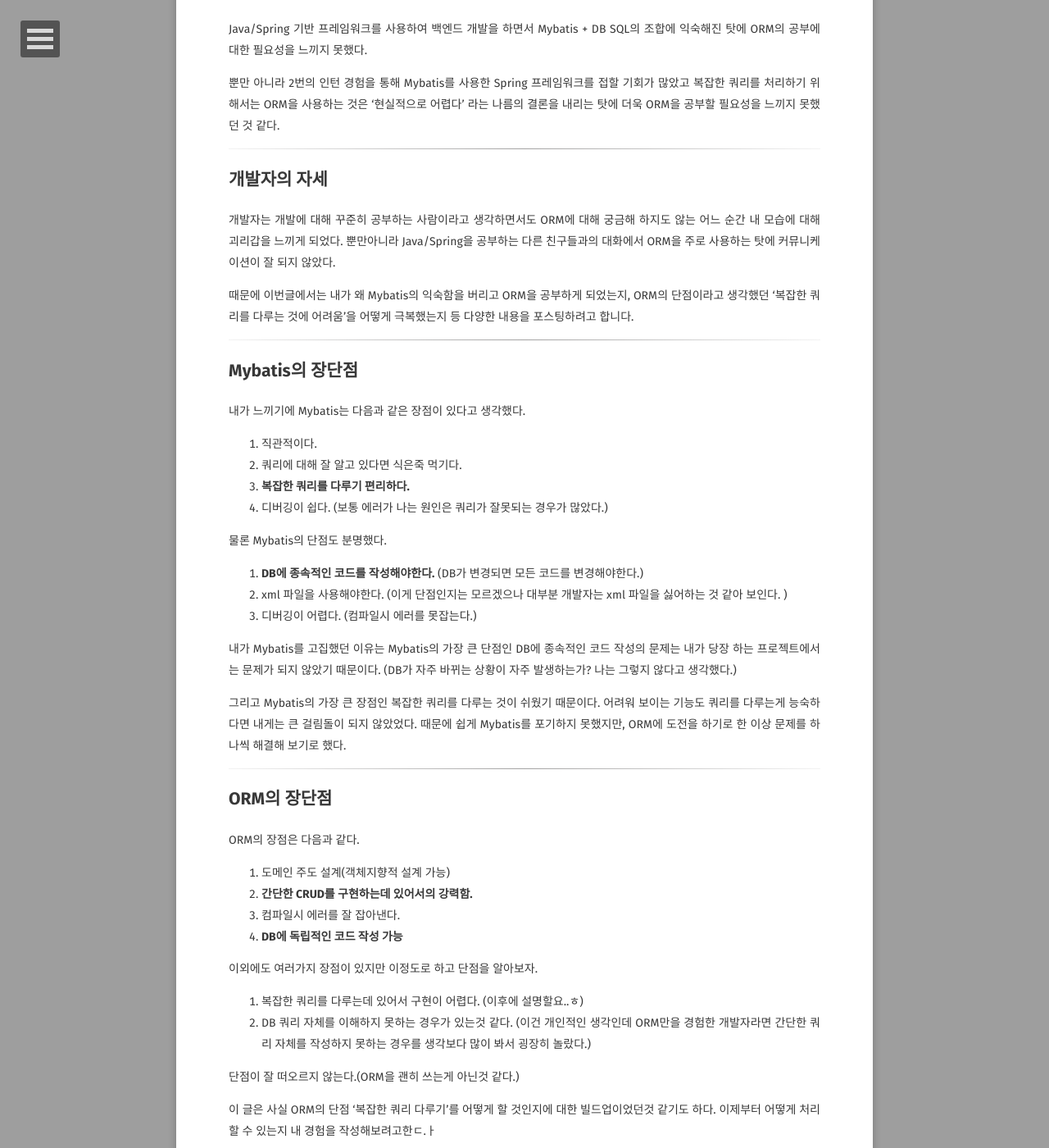
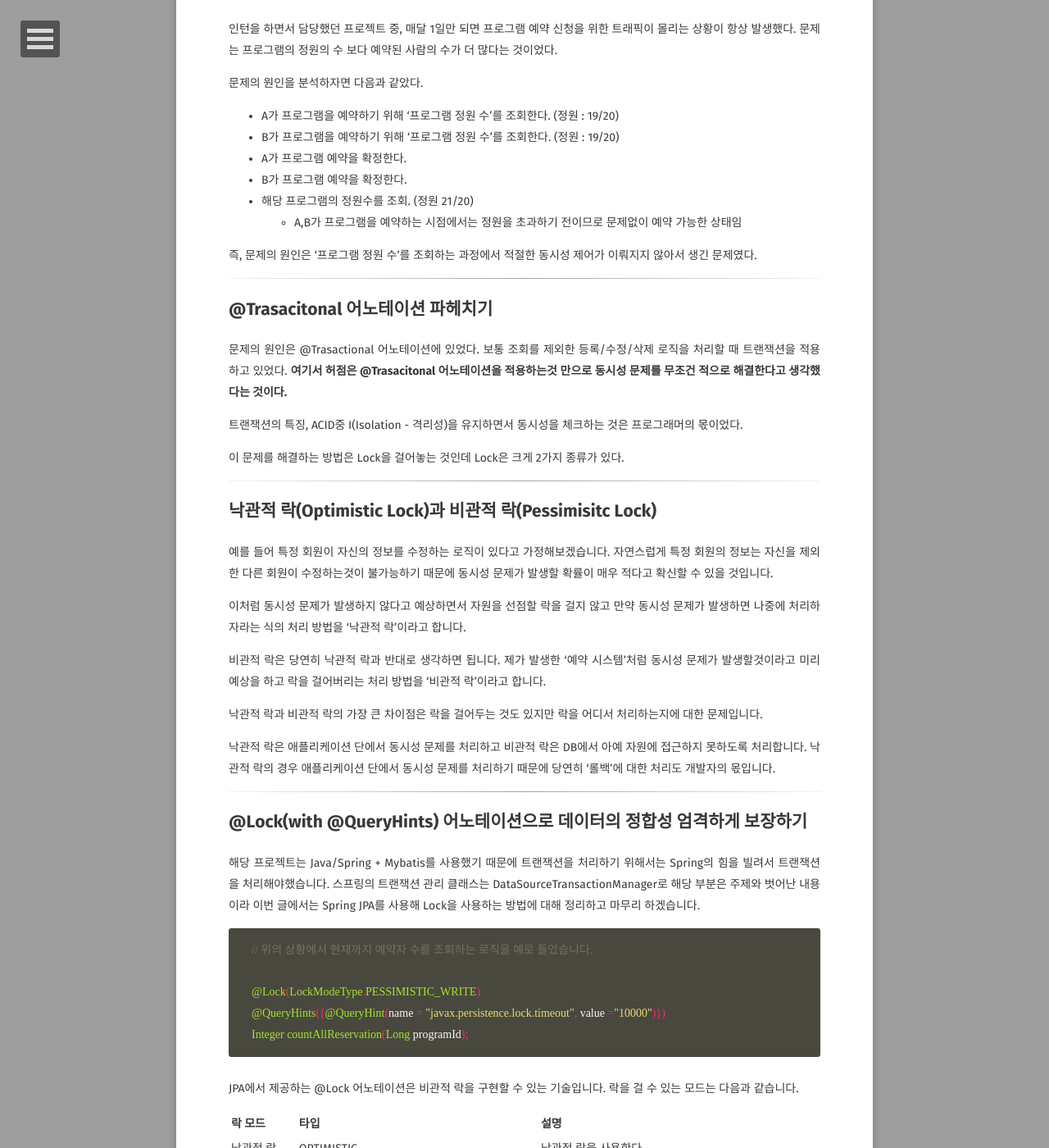
Before and after one commit to MinChangJeong/minchangjeong.github.io, a Jekyll site: the page built from _posts/2023-08-21-post.md, in a window 1280 px wide and 1400 px high, scrolled down 403 px. Shown: the whole window at 82% size. Built offline with Jekyll 4.4.1, drawn with Linux system fonts in a browser that asks for light colours; some web fonts are replaced; comment, search, counter and statistics services are not loaded; some of the changed text lies outside the part shown.

Commit message:
[feat] 2023-08-21 블로그 작성

````diff
--- a/_config.yml
+++ b/_config.yml
@@ -1,6 +1,6 @@
 # Site
 title:              정민창
-bio:                '제 블로그에 찾아와 주셔서 감사합니다. 개발을 하면서 발생한 이슈들을 기록하고 관리합니다. '
+bio:                '개발을 하면서 발생한 이슈들을 기록하고 관리합니다. '
 description:        "한국공학대학교"
 reading_time:       true
 words_per_minute:   200
--- /dev/null
+++ b/_posts/2023-08-21-post.md
@@ -0,0 +1,85 @@
+---
+layout: post
+title: "데이터의 정합성을 보장하기 - @Trasactional 과 Lock 기법"
+date: 2023-08-21
+excerpt: "트랜잭션이 무조건적으로 동시성을 보장하지는 않는다."
+tags: [Trasaction, lock, backend]
+comments: true
+---
+
+## 문제 발생 배경
+
+인턴을 하면서 담당했던 프로젝트 중, 매달 1일만 되면 프로그램 예약 신청을 위한 트래픽이 몰리는 상황이 항상 발생했다. 문제는 프로그램의 정원의 수 보다 예약된 사람의 수가 더 많다는 것이었다.
+
+문제의 원인을 분석하자면 다음과 같았다.
+
+* A가 프로그램을 예약하기 위해 '프로그램 정원 수'를 조회한다. (정원 : 19/20)
+* B가 프로그램을 예약하기 위해 '프로그램 정원 수'를 조회한다. (정원 : 19/20)
+* A가 프로그램 예약을 확정한다.
+* B가 프로그램 예약을 확정한다.
+* 해당 프로그램의 정원수를 조회. (정원 21/20)
+    * A,B가 프로그램을 예약하는 시점에서는 정원을 초과하기 전이므로 문제없이 예약 가능한 상태임
+
+즉, 문제의 원인은 '프로그램 정원 수'를 조회하는 과정에서 적절한 동시성 제어가 이뤄지지 않아서 생긴 문제였다.
+
+----
+
+## @Trasacitonal 어노테이션 파헤치기
+
+문제의 원인은 @Trasactional 어노테이션에 있었다. 보통 조회를 제외한 등록/수정/삭제 로직을 처리할 때 트랜잭션을 적용하고 있었다. **여기서 허점은 @Trasacitonal 어노테이션을 적용하는것 만으로 동시성 문제를 무조건 적으로 해결한다고 생각했다는 것이다.**
+
+트랜잭션의 특징, ACID중 I(Isolation - 격리성)을 유지하면서 동시성을 체크하는 것은 프로그래머의 몫이었다.
+
+이 문제를 해결하는 방법은 Lock을 걸어놓는 것인데 Lock은 크게 2가지 종류가 있다.
+
+----
+
+## 낙관적 락(Optimistic Lock)과 비관적 락(Pessimisitc Lock)
+
+예를 들어 특정 회원이 자신의 정보를 수정하는 로직이 있다고 가정해보겠습니다. 자연스럽게 특정 회원의 정보는 자신을 제외한 다른 회원이 수정하는것이 불가능하기 때문에 동시성 문제가 발생할 확률이 매우 적다고 확신할 수 있을 것입니다.
+
+이처럼 동시성 문제가 발생하지 않다고 예상하면서 자원을 선점할 락을 걸지 않고 만약 동시성 문제가 발생하면 나중에 처리하자라는 식의 처리 방법을 '낙관적 락'이라고 합니다.
+
+비관적 락은 당연히 낙관적 락과 반대로 생각하면 됩니다. 제가 발생한 '예약 시스템'처럼 동시성 문제가 발생할것이라고 미리 예상을 하고 락을 걸어버리는 처리 방법을 '비관적 락'이라고 합니다.
+
+낙관적 락과 비관적 락의 가장 큰 차이점은 락을 걸어두는 것도 있지만 락을 어디서 처리하는지에 대한 문제입니다.
+
+낙관적 락은 애플리케이션 단에서 동시성 문제를 처리하고 비관적 락은 DB에서 아예 자원에 접근하지 못하도록 처리합니다. 낙관적 락의 경우 애플리케이션 단에서 동시성 문제를 처리하기 때문에 당연히 '롤백'에 대한 처리도 개발자의 몫입니다.
+
+----
+
+## @Lock(with @QueryHints) 어노테이션으로 데이터의 정합성 엄격하게 보장하기
+
+해당 프로젝트는 Java/Spring + Mybatis를 사용했기 때문에 트랜잭션을 처리하기 위해서는 Spring의 힘을 빌려서 트랜잭션을 처리해야했습니다. 스프링의 트랜잭션 관리 클래스는 DataSourceTransactionManager로 해당 부분은 주제와 벗어난 내용이라 이번 글에서는 Spring JPA를 사용해 Lock을 사용하는 방법에 대해 정리하고 마무리 하겠습니다.
+
+```java
+    // 위의 상황에서 현재까지 예약자 수를 조회하는 로직을 예로 들었습니다.
+
+    @Lock(LockModeType.PESSIMISTIC_WRITE)
+    @QueryHints({@QueryHint(name = "javax.persistence.lock.timeout", value ="10000")})
+    Integer countAllReservation(Long programId);
+```
+
+JPA에서 제공하는 @Lock 어노테이션은 비관적 락을 구현할 수 있는 기술입니다. 락을 걸 수 있는 모드는 다음과 같습니다.
+
+|락 모드|타입|설명|
+|---|---|---|
+|낙관적 락|OPTIMISTIC|낙관적 락을 사용한다. |
+|낙관적 락|OPTIMISTIC_FORCE_INCREMENT|낙관적 락 + 버전정보를 강제로 증가한다. |
+|비관적 락|PESSIMISTIC_READ|비관적 락, 읽기 락을 사용한다. |
+|비관적 락|PESSIMISTIC_WRITE|비관적 락, 쓰기 락을 사용한다. |
+|비관적 락|PESSIMISTIC_FORCE_INCREMENT|비관적 락 + 버전 정보를 강제로 증가한다. |
+|락 X|NONE|락을 걸지 않는다. |
+
+자세한 내용은 해당 링크에 자세히 나와있으니까 참고하면 좋을 듯하다. [@Lock에 대한 추가적 정보](https://velog.io/@backtony/JPA-Lock)
+
+추가로 @QueryHints 어노테이션은 락을 획득할 때까지 트랜잭션이 무한적 대기하는 상황을 방지하기 위해 타임아웃 걸어 시간을 줄일 수 있는 어노테이션이다.
+
+이번 포스팅을 통해 @Trasactional 어노테이션이 동시성 문제를 해결하는데 만능이 아님임을 알 수 있었고 비즈니스 요구에 따라서 적절하게 락을 거는것은 개발자의 몫임을 알 수 있었던것 같다.
+
+출처:
+* https://woonys.tistory.com/entry/Transactional%EC%9D%80-%EB%A7%8C%EB%8A%A5%EC%9D%B4-%EC%95%84%EB%8B%99%EB%8B%88%EB%8B%A4-2-%ED%8A%B8%EB%9E%9C%EC%9E%AD%EC%85%98%EC%9D%98-%EA%B2%A9%EB%A6%AC%EC%84%B1%EA%B3%BC-lock
+
+* https://velog.io/@backtony/JPA-Lock
+
+* https://unluckyjung.github.io/db/2022/03/07/Optimistic-vs-Pessimistic-Lock/
````
Also changed, not shown: _posts/2023-08-20-project.md (+1 -1 lines).
